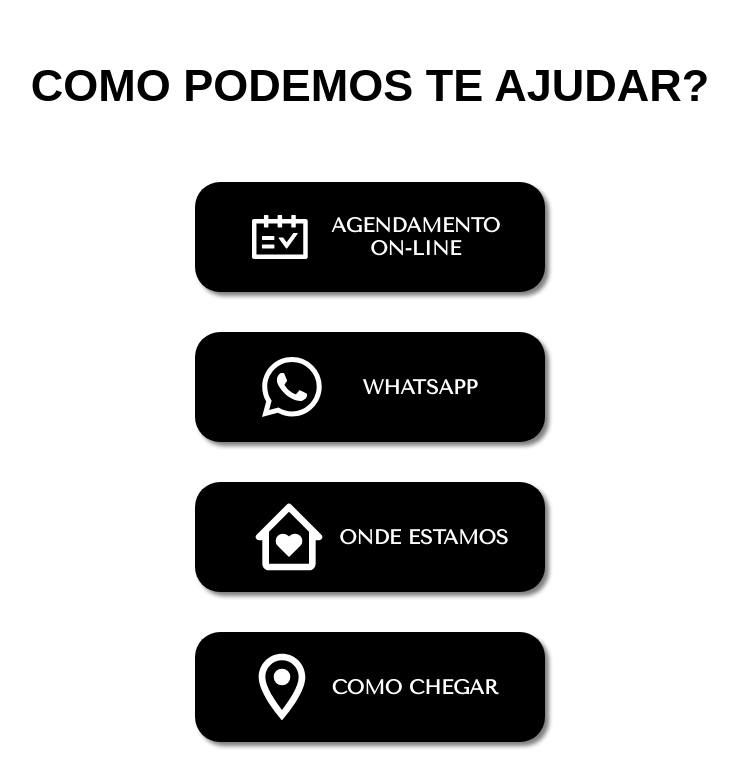
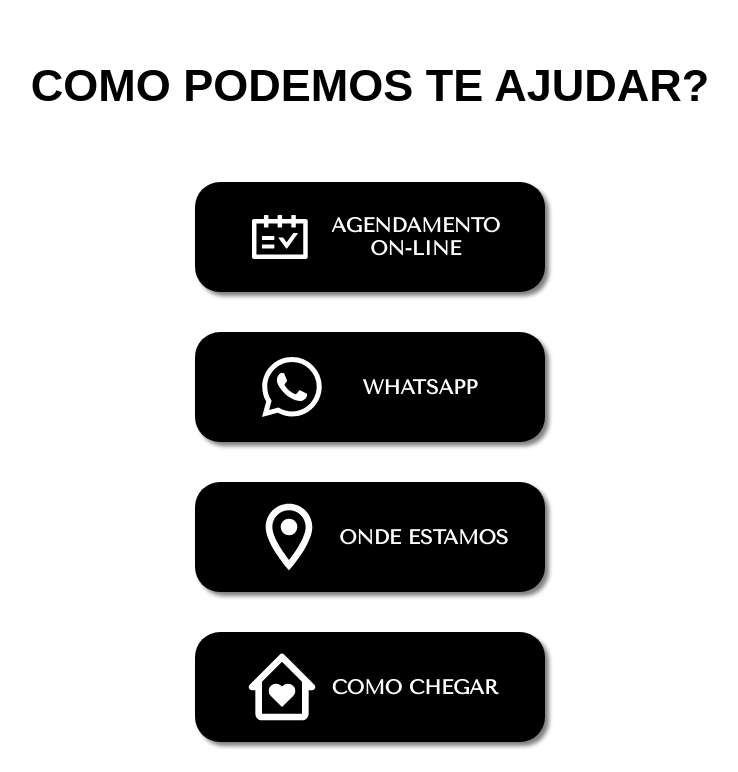
Before and after one commit to willSchmitt/St-dioDrieliLongen, a React (Vite) app: page / in a window 1280 px wide. Shown: the part 722-1494 px from the top of the page, without its empty margins (270-1008 px from the left). Built offline with nearby package versions, Linux system fonts and the light colour scheme; a web font is replaced by a local one.

Commit message:
alterando sequência de botões

```diff
--- a/src/components/ButtonMap/index.jsx
+++ b/src/components/ButtonMap/index.jsx
@@ -1,4 +1,6 @@
 import {Container} from './styles';
+
+import {MdOutlineLocationOn} from 'react-icons/md'
 
 import {BiHomeHeart} from 'react-icons/bi';
 
@@ -7,7 +9,7 @@ export function ButtonMap({title}) {
         <Container type="button">
           <a target="_blank" href="/">
             <div class="btn-primary">
-              <BiHomeHeart size={80}/>
+              <MdOutlineLocationOn size={80}/>
               <small>{title}</small>
             </div>
           </a>
--- a/src/components/ButtonVideo/index.jsx
+++ b/src/components/ButtonVideo/index.jsx
@@ -1,13 +1,13 @@
 import {Container} from './styles';
 
-import {MdOutlineLocationOn} from 'react-icons/md'
+import {BiHomeHeart} from 'react-icons/bi';
 
 export function ButtonVideo({title, ...rest}) {
   return (
     <Container {...rest} type="button">
       <a target="_blank" href="/">
         <div class="btn-primary">
-          <MdOutlineLocationOn size={80}/>
+          <BiHomeHeart size={80}/>
           <small>{title}</small>
         </div>
       </a>
```
